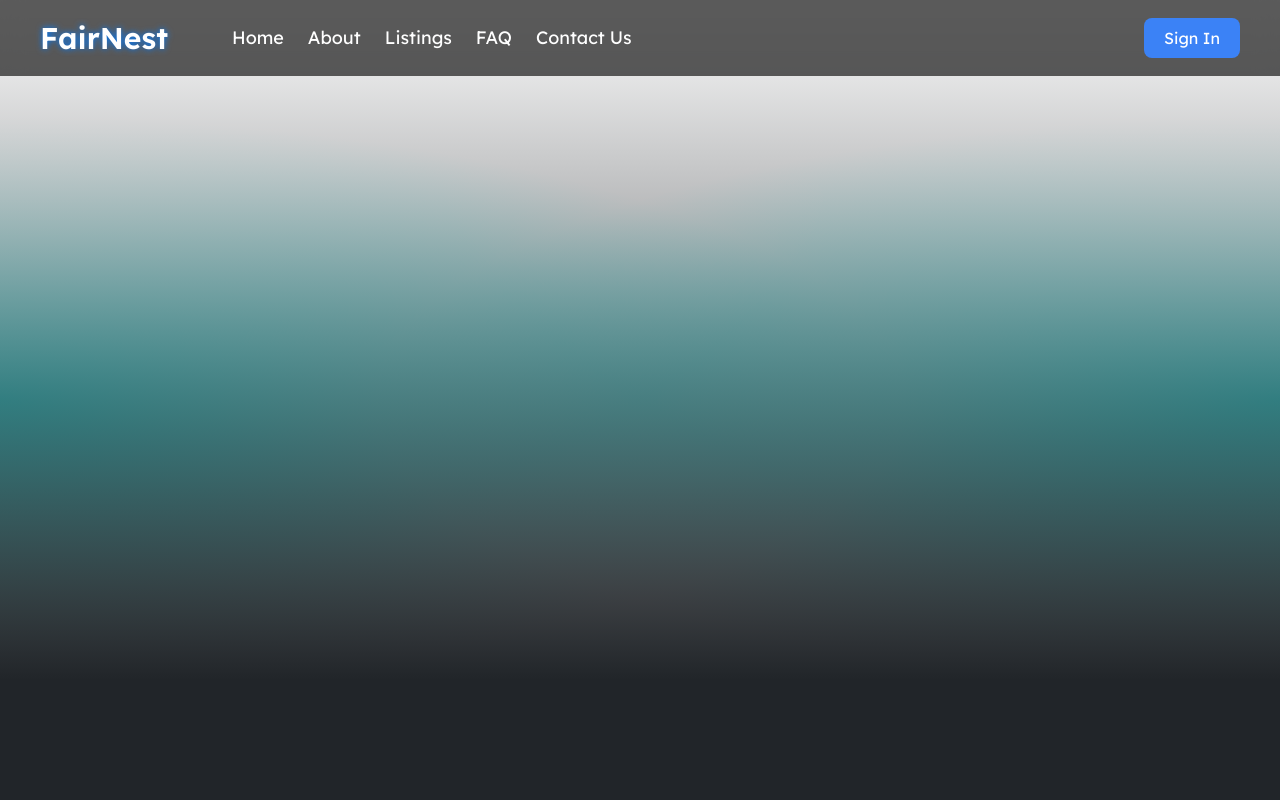
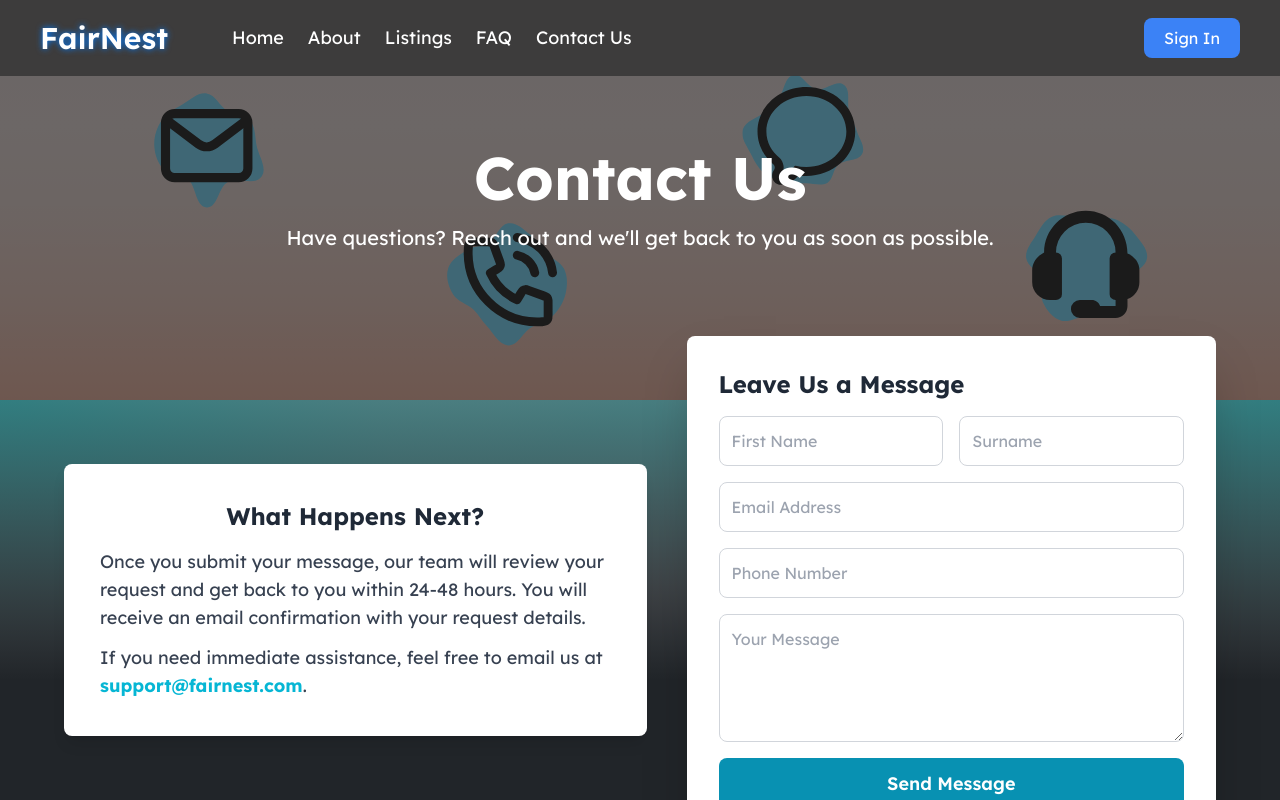
Before and after one commit to lashazibzibadze/FairNest, a React (Vite) app in the folder frontend/: page /contact in a window 1280 px wide. Built offline with nearby package versions, Linux system fonts and the light colour scheme; a web font is replaced by a local one.

Commit message:
Implemented Contact Us Page

```diff
--- a/frontend/src/pages/Contact/Contact.tsx
+++ b/frontend/src/pages/Contact/Contact.tsx
@@ -1,12 +1,111 @@
-import Navbar from "../../components/navbar/Navbar"
-import "./Contact.css"
+import Navbar from "../../components/navbar/Navbar";
+import Footer from "../../components/footer/footer";
+import ContactBanner from "../../assets/Contact_Background.svg";
 
 const Contact = () => {
   return (
-    <div>
+    <div className="flex flex-col min-h-screen">
+      {/* Navbar */}
       <Navbar />
+
+      {/* Banner Section */}
+      <div
+        className="relative w-full h-[300px] md:h-[350px] lg:h-[400px] flex items-center justify-center text-center bg-cover bg-center"
+        style={{ backgroundImage: `url(${ContactBanner})` }}
+      >
+        {/* Dark Overlay */}
+        <div className="absolute inset-0 bg-black bg-opacity-50"></div>
+
+        {/* Banner Text */}
+        <div className="relative z-10 text-white px-6">
+          <h1 className="text-5xl md:text-6xl font-bold">Contact Us</h1>
+          <p className="text-lg md:text-xl mt-4">
+            Have questions? Reach out and we'll get back to you as soon as
+            possible.
+          </p>
+        </div>
+      </div>
+
+      {/* Main Content*/}
+      <div className="flex-1 flex flex-col md:flex-row justify-center items-start gap-10 px-6 md:px-16 max-w-7xl mx-auto -mt-6 md:mt-16">
+        {/* Informational Text*/}
+        <div className="hidden md:flex flex-col w-full md:w-[55%] bg-white shadow-lg p-9 rounded-lg relative z-10">
+          <h2 className="text-2xl font-bold text-gray-800 mb-4 text-center">
+            What Happens Next?
+          </h2>
+          <p className="text-gray-700 text-lg">
+            Once you submit your message, our team will review your request and
+            get back to you within 24-48 hours. You will receive an email
+            confirmation with your request details.
+          </p>
+          <p className="text-gray-700 text-lg mt-3">
+            If you need immediate assistance, feel free to email us at{" "}
+            <span className="font-bold text-cyan-500">
+              support@fairnest.com
+            </span>
+            .
+          </p>
+        </div>
+
+        {/* Survey Form*/}
+        <div className="w-full md:w-[50%] bg-white shadow-2xl rounded-lg p-8 -mt-20 md:-mt-32 relative z-10">
+          <h2 className="text-2xl font-bold text-gray-800 mb-4">
+            Leave Us a Message
+          </h2>
+          <form className="flex flex-col gap-4">
+            <div className="flex gap-4">
+              <input
+                required
+                type="text"
+                name="name"
+                placeholder="First Name"
+                className="w-1/2 p-3 border border-gray-300 rounded-lg focus:ring-2 focus:ring-cyan-400 outline-none"
+              />
+              <input
+                required
+                type="text"
+                name="surname"
+                placeholder="Surname"
+                className="w-1/2 p-3 border border-gray-300 rounded-lg focus:ring-2 focus:ring-cyan-400 outline-none"
+              />
+            </div>
+
+            <input
+              required
+              type="email"
+              name="email"
+              placeholder="Email Address"
+              className="w-full p-3 border border-gray-300 rounded-lg focus:ring-2 focus:ring-cyan-400 outline-none"
+            />
+
+            <input
+              required
+              type="tel"
+              name="phone"
+              placeholder="Phone Number"
+              className="w-full p-3 border border-gray-300 rounded-lg focus:ring-2 focus:ring-cyan-400 outline-none"
+            />
+
+            <textarea
+              required
+              name="comment"
+              placeholder="Your Message"
+              className="w-full h-32 p-3 border border-gray-300 rounded-lg focus:ring-2 focus:ring-cyan-400 outline-none"
+            ></textarea>
+
+            <button
+              className="w-full bg-cyan-600 text-white text-lg font-semibold py-3 rounded-lg hover:bg-cyan-700 transition-all duration-300"
+              type="submit"
+            >
+              Send Message
+            </button>
+          </form>
+        </div>
+      </div>
+
+      <Footer />
     </div>
-  )
-}
+  );
+};
 
-export default Contact
+export default Contact;
```
Also changed, not shown: frontend/src/assets/Contact_Background.svg (added).
